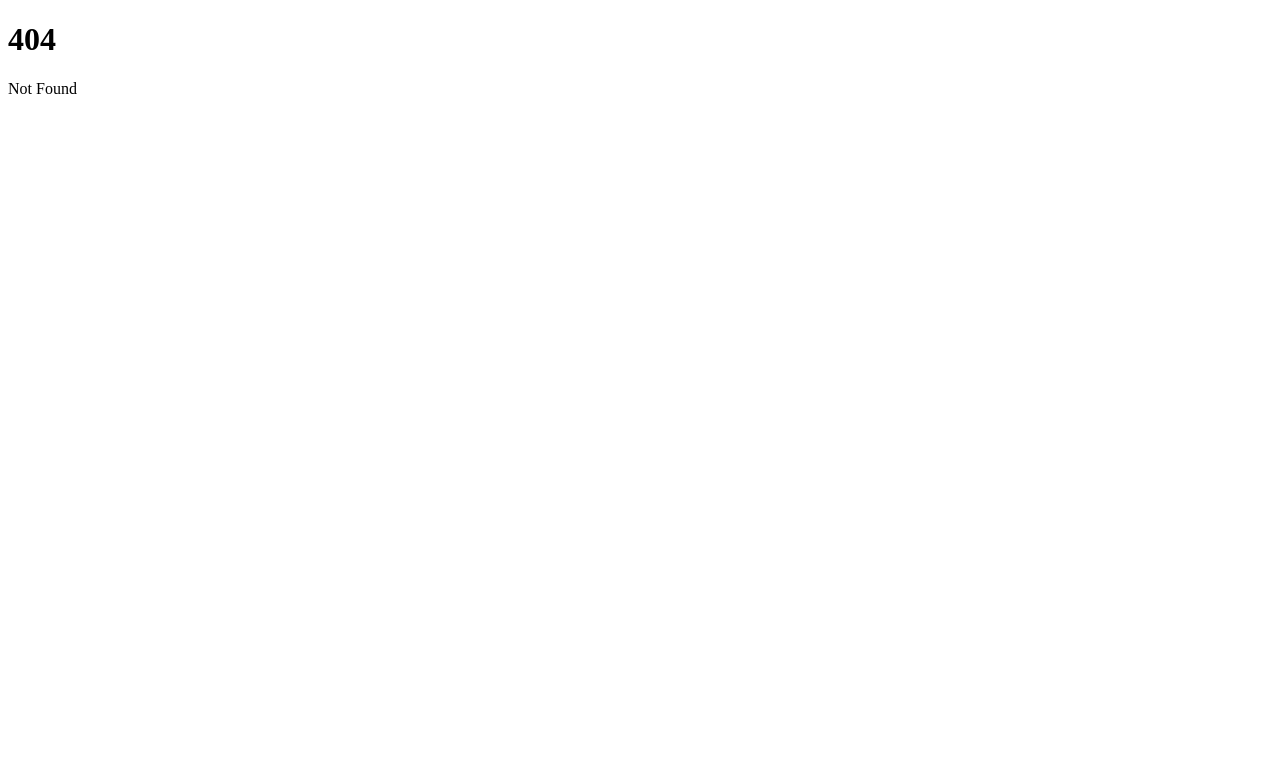
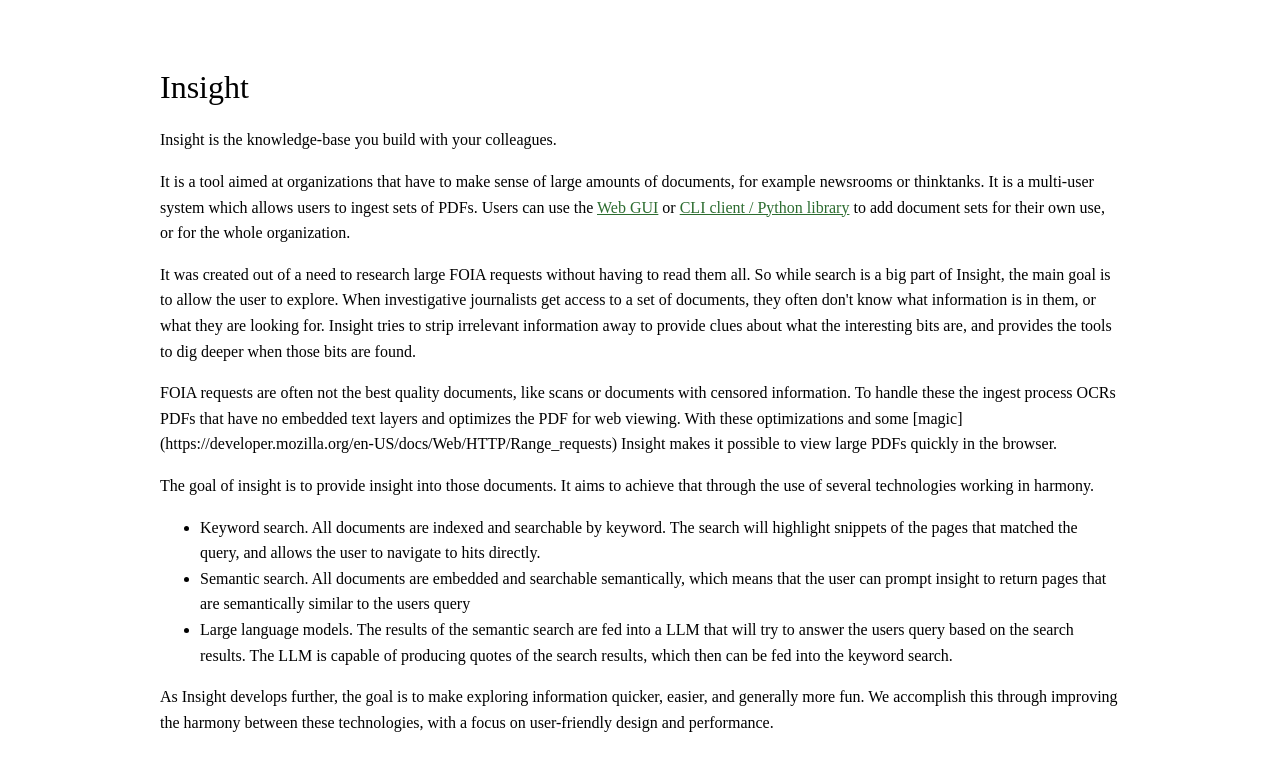
Before and after one commit to resolve-works/website, a SvelteKit app: page /projects/insight in a window 1280 px wide. Before the commit this address had no page. Shown: the top 770 px of the page. Built offline with nearby package versions, Linux system fonts and the light colour scheme.

Commit message:
add basic landing for insight project

```diff
--- a/src/app.html
+++ b/src/app.html
@@ -10,3 +10,45 @@
 		<div style="display: contents">%sveltekit.body%</div>
 	</body>
 </html>
+
+<style global>
+	h1,
+	h2,
+	h3,
+	h4,
+	h5,
+	h6 {
+		font-weight: normal;
+		font-family: 'Moderustic Variable', serif;
+	}
+
+	h1 {
+		font-size: 2rem;
+	}
+
+	body {
+		font-family: 'Lora Variable', serif;
+		margin: 0;
+		line-height: 1.6rem;
+	}
+
+	article {
+		min-height: 100vh;
+		display: flex;
+		align-items: center;
+		justify-content: center;
+	}
+
+	main {
+		max-width: 60rem;
+		padding: 2rem 1rem;
+	}
+
+	a {
+		color: #2c6c2f;
+	}
+
+	a:hover {
+		color: #1a401c;
+	}
+</style>
--- a/src/routes/+page.svelte
+++ b/src/routes/+page.svelte
@@ -4,10 +4,10 @@
 
 	import { onMount } from 'svelte';
 
-	export let text: string = '> resolve';
+	export let text: string = 'Resolve';
 	export let speed: number = 50;
 
-	let displayed_text: string = '> ';
+	let displayed_text: string = 'R';
 	let is_complete: boolean = false;
 
 	function type_text() {
@@ -29,7 +29,7 @@
 </script>
 
 <svelte:head>
-	<title>> resolve</title>
+	<title>resolve</title>
 </svelte:head>
 
 <article>
@@ -38,54 +38,25 @@
 		<p>
 			We are IT professionals with a vision. That vision is for technology to empower humans.
 			Empower them to make sense of the void, empower them to find answers, and empower them to dare
-			to ask questions. Will you explore with us? <a href="mailto:johan@resolve.works">Contact us</a
-			>.
+			to ask questions.
 		</p>
+
+		<p>Will you explore with us? <a href="mailto:johan@resolve.works">Contact us</a></p>
 		<br />
+
+		<h3>Projects</h3>
+		<ul>
+			<li>
+				<a href="/projects/insight">Insight</a>: The knowledge base for newsrooms.
+			</li>
+		</ul>
 	</main>
 </article>
 
 <style>
-	:global {
-		h1,
-		h2,
-		h3,
-		h4,
-		h5,
-		h6 {
-			font-family: 'Moderustic Variable', serif;
-		}
-
-		body {
-			font-family: 'Lora Variable', serif;
-			margin: 0;
-			line-height: 1.6rem;
-		}
-	}
-
-	h1 {
-		font-weight: normal;
-		font-size: 2rem;
-	}
-
-	article {
-		min-height: 100vh;
-		display: flex;
-		align-items: center;
-		justify-content: center;
-	}
-
-	main {
-		max-width: 60rem;
-		padding: 2rem 1rem;
-	}
-
-	a {
-		color: #2c6c2f;
-	}
-
-	a:hover {
-		color: #1a401c;
+	ul {
+		list-style: none;
+		padding-left: 0;
 	}
 
 	.typing-animation {
--- /dev/null
+++ b/src/routes/projects/insight/+page.svelte
@@ -0,0 +1,60 @@
+<article>
+	<main>
+		<h1>Insight</h1>
+
+		<p>Insight is the knowledge-base you build with your colleagues.</p>
+
+		<p>
+			It is a tool aimed at organizations that have to make sense of large amounts of documents, for
+			example newsrooms or thinktanks. It is a multi-user system which allows users to ingest sets
+			of PDFs. Users can use the <a href="https://github.com/resolve-works/insight-ui">Web GUI</a>
+			or <a href="https://github.com/resolve-works/insight-client">CLI client / Python library</a> to
+			add document sets for their own use, or for the whole organization.
+		</p>
+
+		<p>
+			It was created out of a need to research large FOIA requests without having to read them all.
+			So while search is a big part of Insight, the main goal is to allow the user to explore. When
+			investigative journalists get access to a set of documents, they often don't know what
+			information is in them, or what they are looking for. Insight tries to strip irrelevant
+			information away to provide clues about what the interesting bits are, and provides the tools
+			to dig deeper when those bits are found.
+		</p>
+
+		<p>
+			FOIA requests are often not the best quality documents, like scans or documents with censored
+			information. To handle these the ingest process OCRs PDFs that have no embedded text layers
+			and optimizes the PDF for web viewing. With these optimizations and some
+			[magic](https://developer.mozilla.org/en-US/docs/Web/HTTP/Range_requests) Insight makes it
+			possible to view large PDFs quickly in the browser.
+		</p>
+
+		<p>
+			The goal of insight is to provide insight into those documents. It aims to achieve that
+			through the use of several technologies working in harmony.
+		</p>
+
+		<ul>
+			<li>
+				Keyword search. All documents are indexed and searchable by keyword. The search will
+				highlight snippets of the pages that matched the query, and allows the user to navigate to
+				hits directly.
+			</li>
+			<li>
+				Semantic search. All documents are embedded and searchable semantically, which means that
+				the user can prompt insight to return pages that are semantically similar to the users query
+			</li>
+			<li>
+				Large language models. The results of the semantic search are fed into a LLM that will try
+				to answer the users query based on the search results. The LLM is capable of producing
+				quotes of the search results, which then can be fed into the keyword search.
+			</li>
+		</ul>
+
+		<p>
+			As Insight develops further, the goal is to make exploring information quicker, easier, and
+			generally more fun. We accomplish this through improving the harmony between these
+			technologies, with a focus on user-friendly design and performance.
+		</p>
+	</main>
+</article>
```
